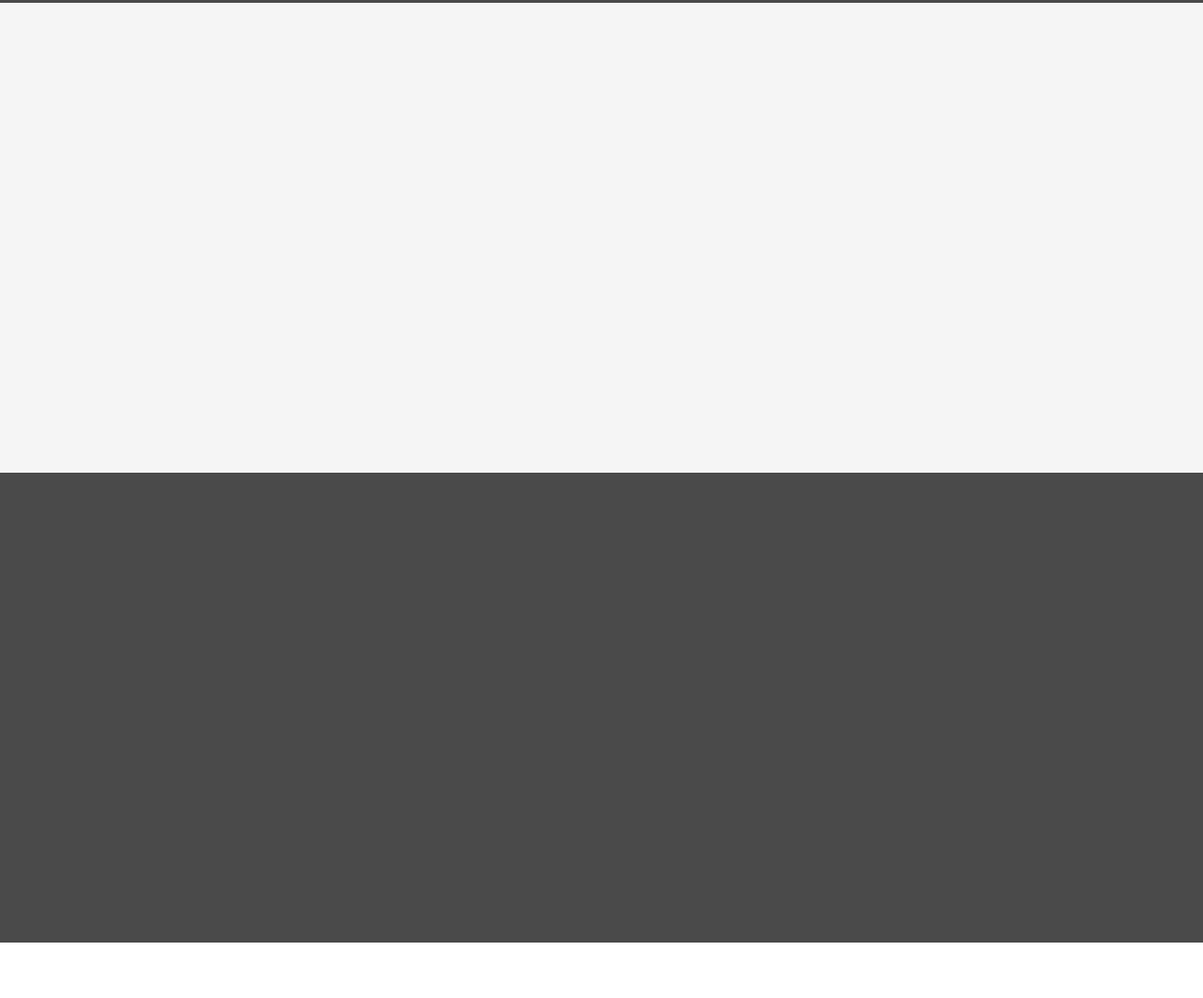
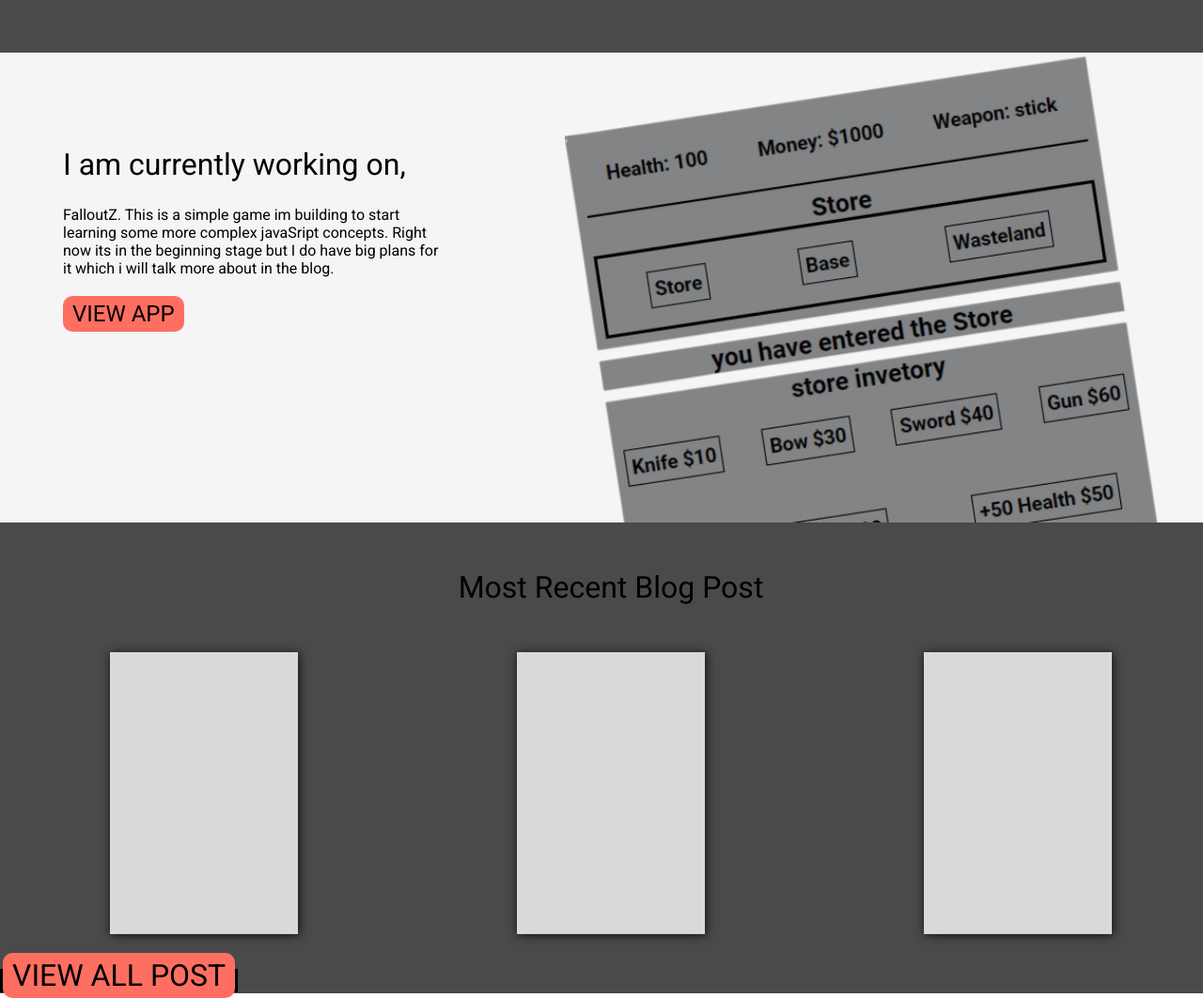
Before and after one commit to AzariahSILAS/garbageCode, a plain HTML site: page index.html in a window 1280 px wide. Shown: the part 1097-2159 px from the top of the page at 94% size. Before the commit the page ends 2100 px from the top, so only its background shows below. Drawn offline with Linux system fonts and the light colour scheme.

Commit message:
im even farther with this i just need to fix the button at the bottem

```diff
--- a/index.html
+++ b/index.html
@@ -9,7 +9,7 @@
 <body>
     <!-- --------------header---------------------- -->
     <nav class="container sb c1">
-        <img class="img cp" src="assets/garbage.png" alt="">
+        <img class="img1 cp" src="assets/garbage.png" alt="">
         <div class="df tc aic">
            <p class="t24 pSmall cp">HOME</p>
             <p class="t24 pSmall cp">COLLECTION</p>
@@ -29,15 +29,34 @@
             </p>
         </div>
         <div class="">
-            <div class="card"></div>
+            <div class="card centerM"></div>
             <h2 class="btn c2">VIEW COLLECTION</h2>
         </div>
+    </div>
+    <!-- --------------second section---------------------- -->
+    <div class="second-section container ctn500 c5 aic">
+        <div class="smallBox ">
+            <h1 class="pbSmall">I am currently working on,</h1>
+            <p class="pbSmall">FalloutZ. This is a simple game im building to start learning some more complex javaSript concepts. Right now its in the beginning stage but I do have big plans for it which i will talk more about in the blog.</p>
 
+            <h2 class="btn c2 tc">VIEW APP</h2>
+        </div>
+        <img class="img2" src="assets/falloutzimg.png" alt="">
+    </div>
+    <div class="third-section container2 ctn500 c3">
+        <h1 class="tc pMedium">Most Recent Blog Post </h1>
+       <div class="dflex">
+        <div class="card"></div>
+        <div class="card"></div>
+        <div class="card"></div>
+       </div>
+       <div class="mauto">
+        <h1 class="btn c2">VIEW ALL POST</h1>
+       </div>
 
 
     </div>
-    <div class="second-section container ctn500 c5"></div>
-    <div class="third-section container ctn500 c3"></div>
+
     <footer class="container c1"></footer>
 
 
--- a/styles.css
+++ b/styles.css
@@ -20,10 +20,10 @@
 }
 .c4{
     background-color: #FFFFFF;
-  }
-  .c5{
+}
+.c5{
     background-color: #F5F5F5;
-  }
+}
 /* ------------------containers and box model---------------------- */
 .outerContainer{
     max-width: 1440px;
@@ -33,6 +33,19 @@
     width: 1300px;
     justify-content: space-around;
     margin: 0 auto;
+}
+.container2{
+    width: 1300px;
+    margin: 0 auto;
+}
+.mauto{
+    display: inline;
+    margin: 0 auto;
+    border: solid;
+}
+.dflex{
+    display: flex;
+    justify-content: space-around ;
 }
 .df{
     display: flex;
@@ -45,7 +58,7 @@
     align-items: end;
 }
 .ctn500{
-    height: 500px;
+    min-height: 500px;
 }
 .SmallBox{
     margin: 10px;
@@ -53,6 +66,10 @@
 .mediumBox{
     margin: 50px;
 }
+/* .az{
+    display: flex;
+    justify-content: center;
+} */
 .pLarge{
     padding: 100px;
 }
@@ -75,6 +92,9 @@
     height: 300px;
     width: 400px;
 }
+.centerM{
+    margin: 0 auto;
+}
 /* ------------------text---------------------- */
 .cw{
     color: white;
@@ -89,11 +109,17 @@
     cursor: pointer;
 }
 /* ------------------image/btn---------------------- */
-.img{
+.img1{
     width: 100px;
     height: 100px;
 }
+.img2{
+    width: 632px ;
+    /* border: solid; */
+
+}
 .btn{
+    display: inline;
     border-radius: 10px;
     padding: 5px 10px;
     cursor: pointer;
@@ -101,7 +127,7 @@
 /* ---------------------specific------------------------ */
 
 .card{
-    width: 150 ;
+    width: 200px ;
     height: 300px;
     background-color: #D9D9D9 ;
     box-shadow:  1px 1px 10px #0f0f0f;
```
Also changed, not shown: assets/falloutzimg.png (added).
